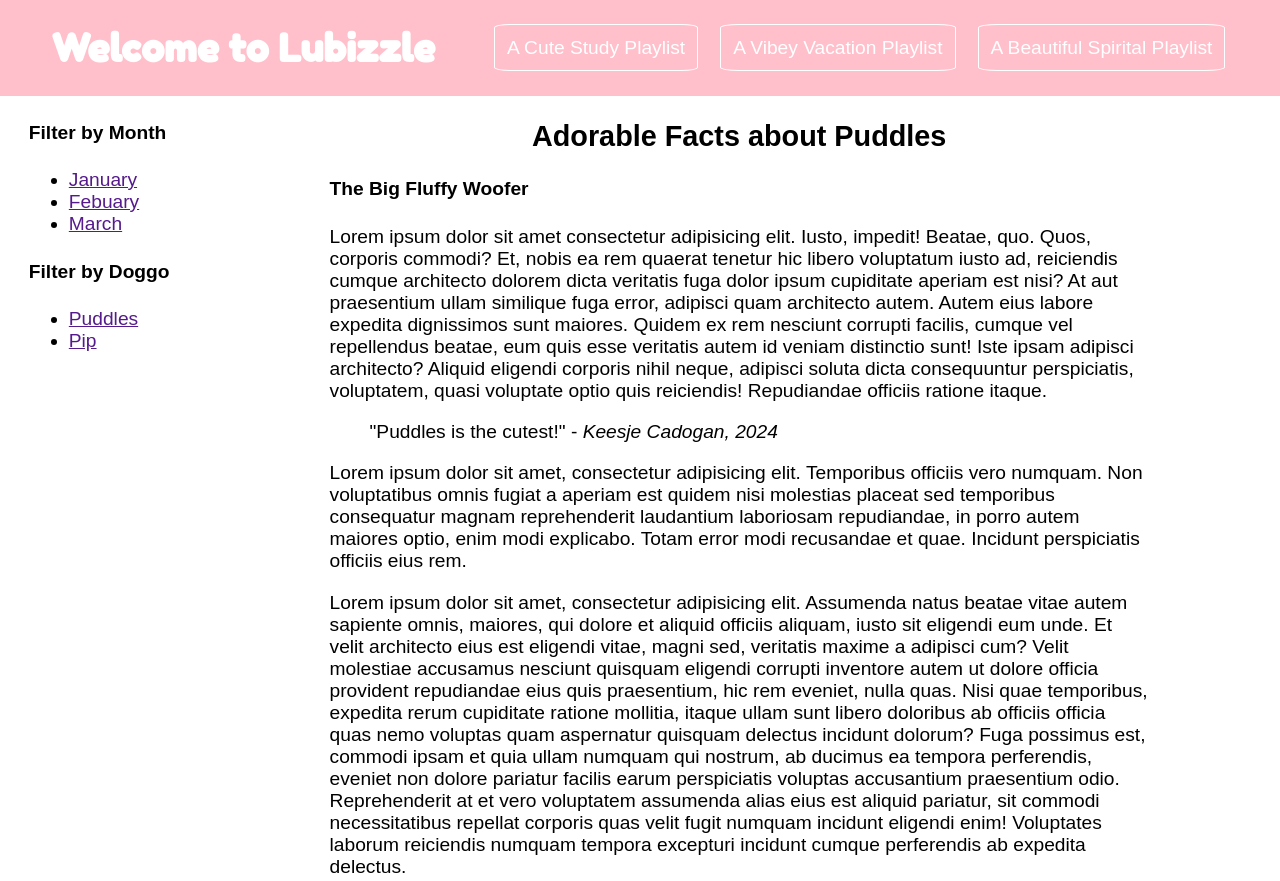
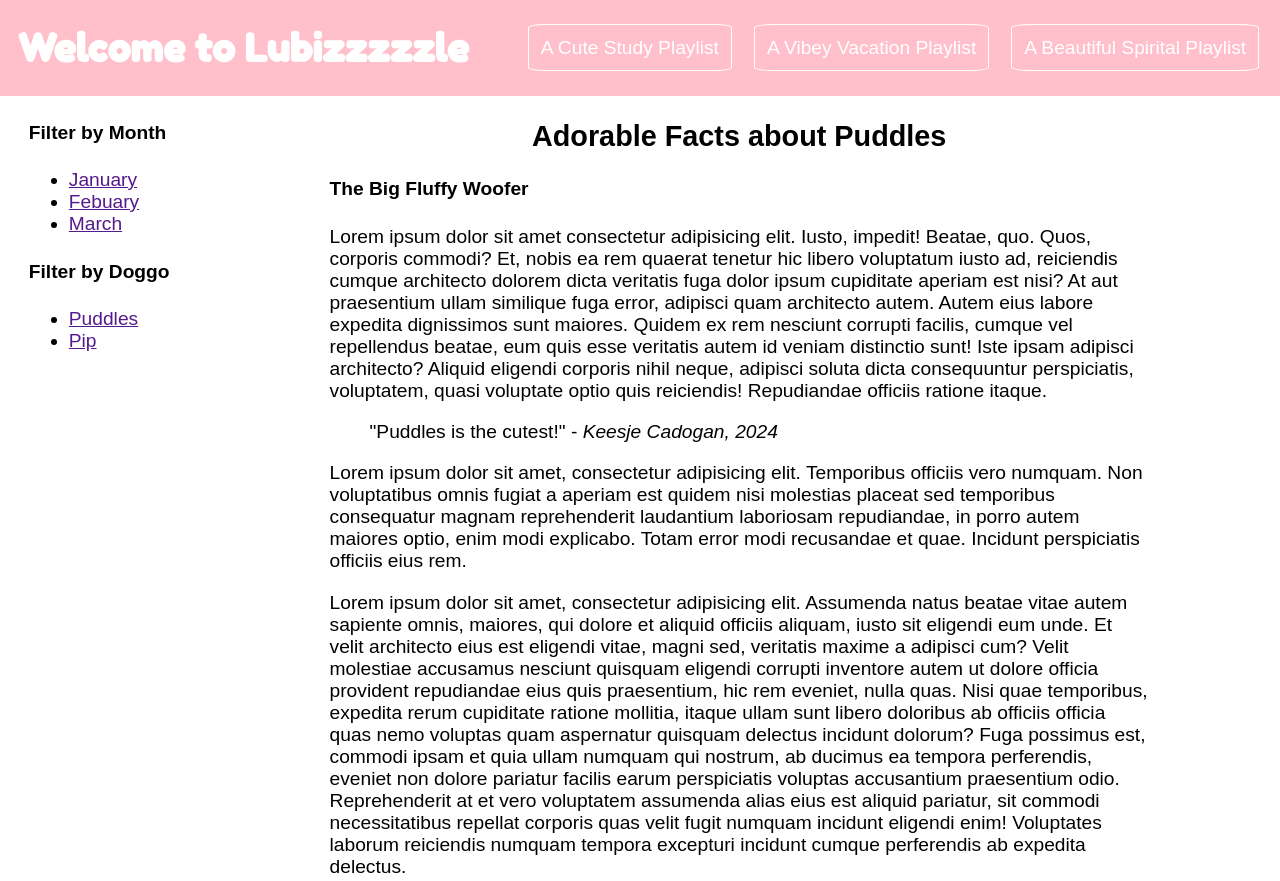
Before and after one commit to lucycadogan/lucycadogan.github.io, a plain HTML site: page index.html in a window 1280 px wide. Shown: the top 881 px of the page. Drawn offline with Linux system fonts and the light colour scheme; no server answers.

Commit message:
Update index.html

```diff
--- a/index.html
+++ b/index.html
@@ -22,7 +22,7 @@
               ul gives unordered list (no numbers)
               li creates a line in the list
               a is the anchor and includes the link and visual title -->
-         <h1 id="logo">Welcome to Lubizzle</h1>
+         <h1 id="logo">Welcome to Lubizzzzzle</h1>
          <nav>
             <ul id="nav-ul">
                 <li>
```
